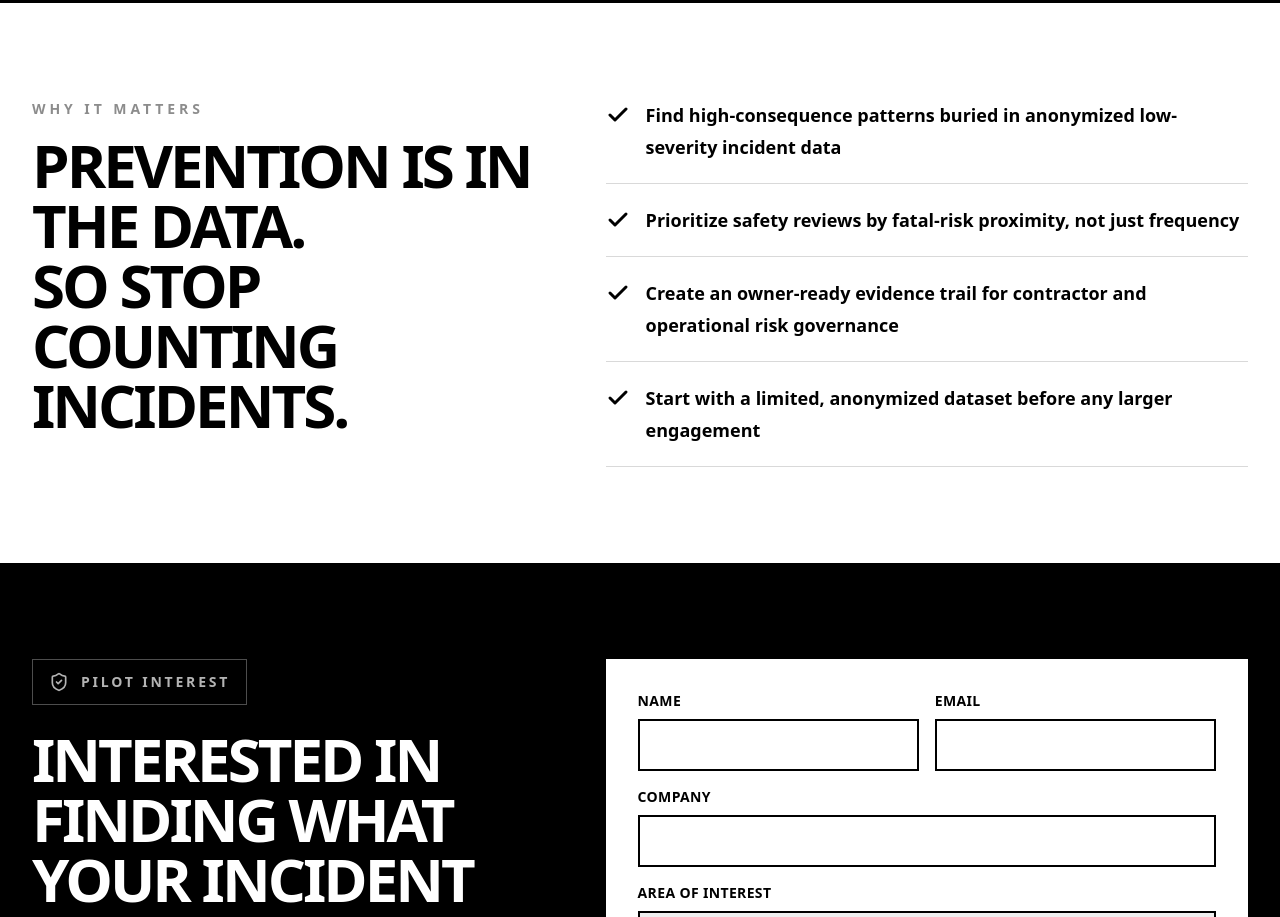
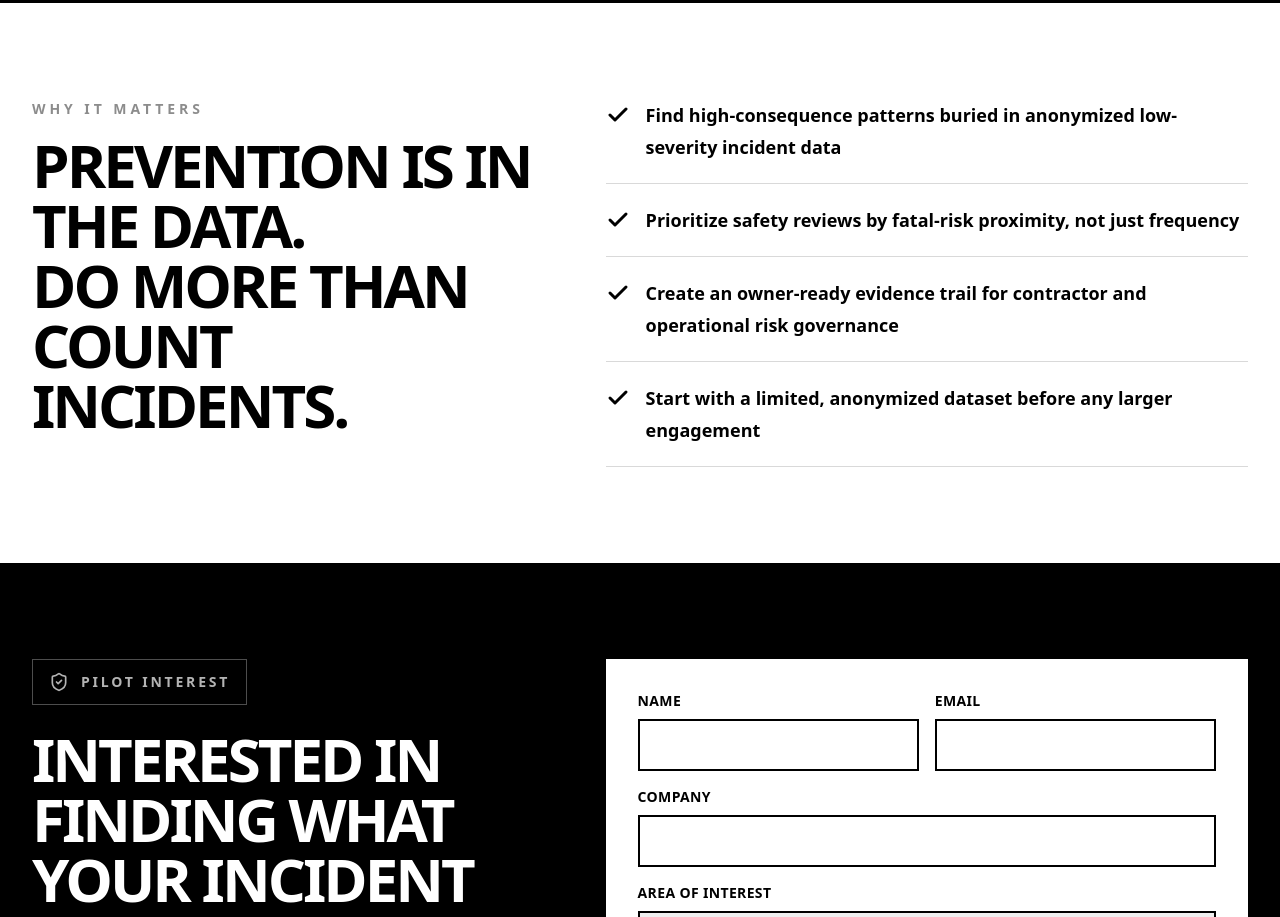
Before and after one commit to adamhan-jpg/SIFT-Systemics, a Next.js app: page / in a window 1280 px wide. Shown: the part 1160-2077 px from the top of the page. Built offline with nearby package versions, Linux system fonts and the light colour scheme.

Commit message:
Update page.jsx

```diff
--- a/app/page.jsx
+++ b/app/page.jsx
@@ -161,7 +161,7 @@ export default function SiftSystemicsLandingPage() {
             <h2 className="mt-4 text-4xl font-black uppercase leading-tight tracking-[-0.05em] md:text-6xl">
               Prevention is in the data.
               <br />
-              So stop counting incidents.
+              Do more than count incidents.
             </h2>
           </div>
 
```
